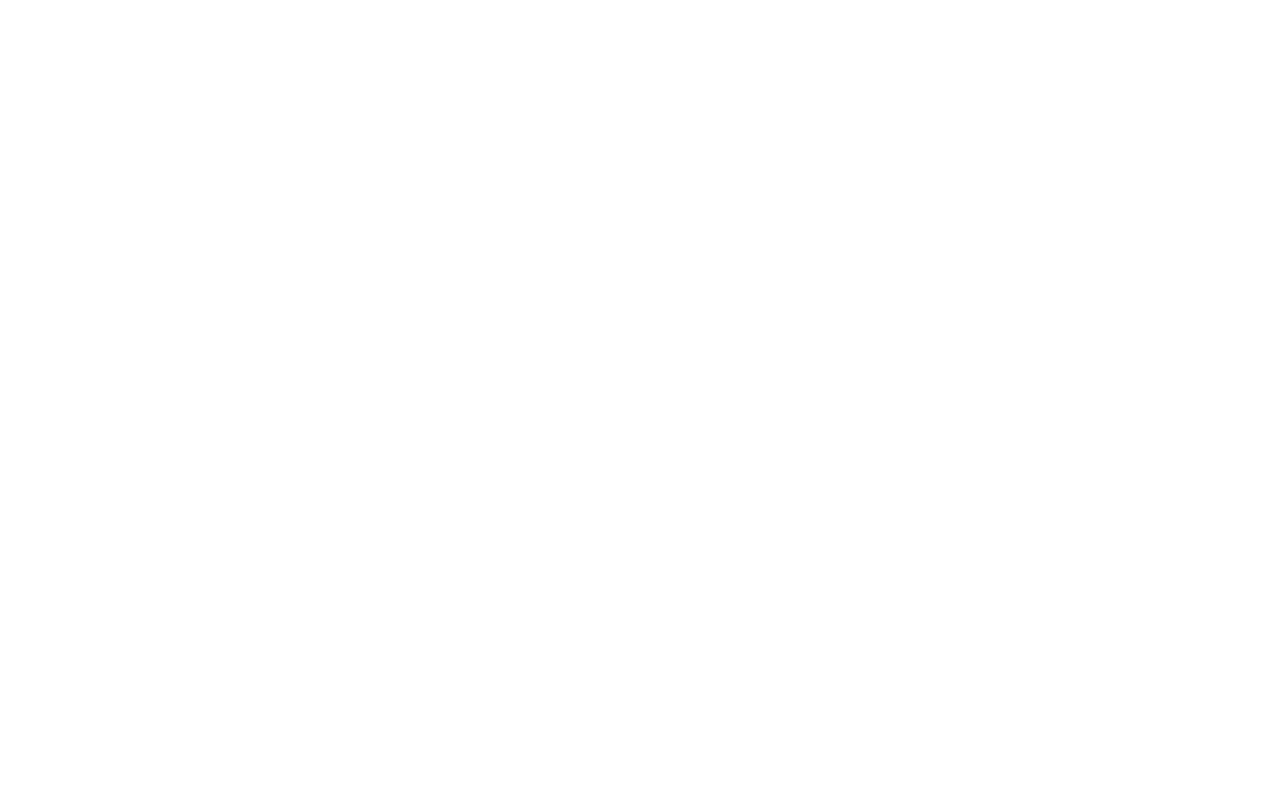
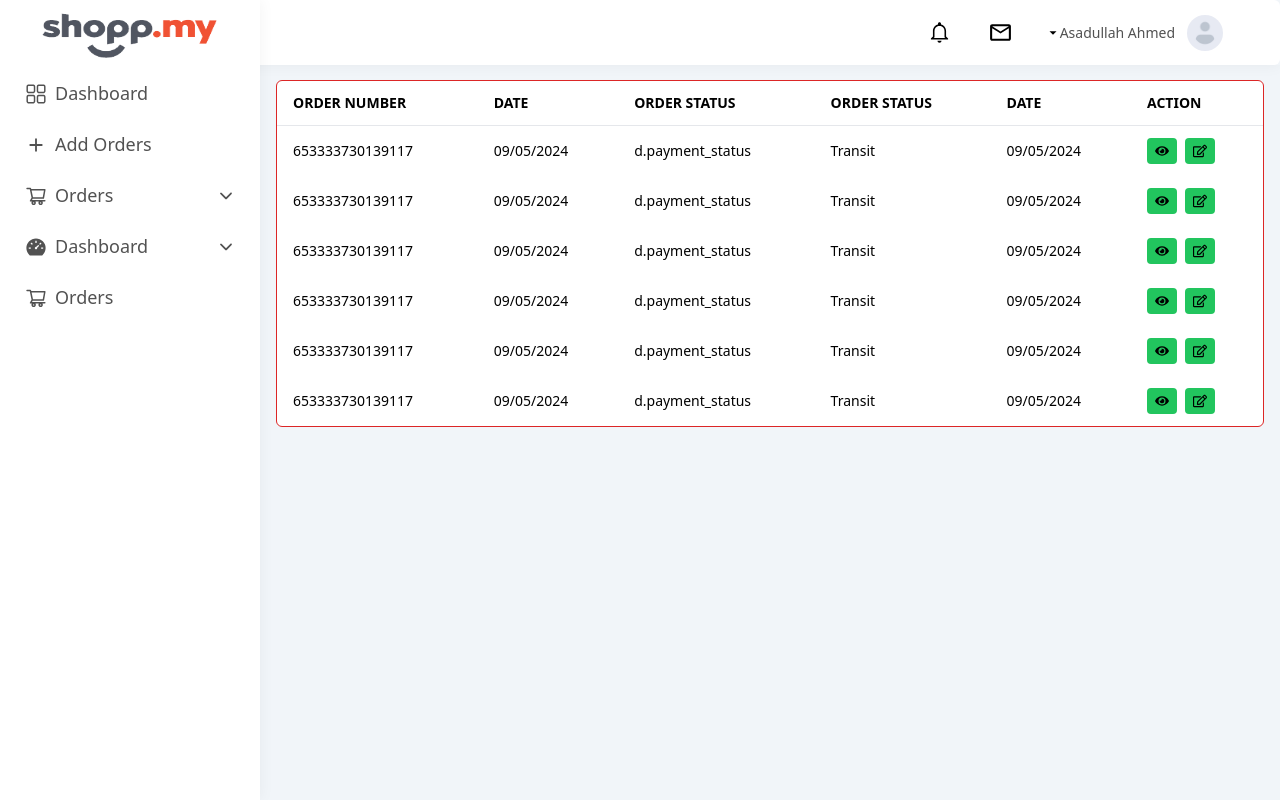
Before and after one commit to asadullah055/order-handler-dashboard, a React (Vite) app: page /all-orders in a window 1280 px wide. Before the commit this address had no page. Built offline with nearby package versions, Linux system fonts and the light colour scheme.

Commit message:
add order

```diff
--- a/package.json
+++ b/package.json
@@ -10,10 +10,14 @@
     "preview": "vite preview"
   },
   "dependencies": {
+    "@reduxjs/toolkit": "^2.2.7",
+    "axios": "^1.7.7",
     "react": "^18.3.1",
     "react-dom": "^18.3.1",
     "react-icons": "^5.3.0",
-    "react-router-dom": "^6.26.1"
+    "react-redux": "^9.1.2",
+    "react-router-dom": "^6.26.1",
+    "redux": "^5.0.1"
   },
   "devDependencies": {
     "@eslint/js": "^9.9.0",
--- /dev/null
+++ b/src/app/store.js
@@ -0,0 +1,11 @@
+import { configureStore } from "@reduxjs/toolkit";
+import orderSlice from "../features/order/orderSlice";
+
+const store = configureStore({
+    reducer:{
+        order: orderSlice
+    }
+})
+
+
+export default store
--- /dev/null
+++ b/src/features/order/orderApi.js
@@ -0,0 +1,7 @@
+import axiosInstance from "../../util/axios";
+
+export const addOrder = async (data) => {
+  const response = await axiosInstance.post("/add-order", data);
+
+  return response.data;
+};
--- /dev/null
+++ b/src/features/order/orderSlice.js
@@ -0,0 +1,47 @@
+import { createAsyncThunk, createSlice } from "@reduxjs/toolkit";
+import { addOrder } from "./orderApi";
+
+const initialState = {
+  isError: false,
+  orders: [],
+  isLoading: false,
+  error: "",
+};
+
+export const create_order = createAsyncThunk(
+  "order/create_order",
+  async (data, { fulfillWithValue, rejectWithValue }) => {
+    try {
+      const order = await addOrder(data);
+      console.log("data===", order);
+      return fulfillWithValue(order);
+    } catch (error) {
+      return rejectWithValue(error.response.data);
+    }
+  }
+);
+
+const orderSlice = createSlice({
+  name: "order",
+  initialState,
+  extraReducers: (builder) => {
+    builder
+      .addCase(create_order.pending, (state) => {
+        state.isError = false;
+        state.isLoading = true;
+      })
+      .addCase(create_order.fulfilled, (state, { payload }) => {
+        state.isError = false;
+        state.isLoading = false;
+        state.orders = payload.insertedOrders;
+      })
+      .addCase(create_order.rejected, (state, action) => {
+
+
+        state.isError = true;
+        state.isLoading = false;
+        state.error = action.payload?.message;
+      });
+  },
+});
+export default orderSlice.reducer;
--- a/src/layout/MainLayout.jsx
+++ b/src/layout/MainLayout.jsx
@@ -9,7 +9,7 @@ const MainLayout = () => {
     <>
       <Header showSidebar={showSidebar} setShowSidebar={setShowSidebar} />
       <Sidebar showSidebar={showSidebar} setShowSidebar={setShowSidebar} />
-      <div className="ml-0 lg:ml-[260px] h-screen pt-[80px] pl-4 transition-all bg-slate-100">
+      <div className="ml-0 lg:ml-[260px] h-screen pt-[80px] pl-4 pr-4 transition-all bg-slate-100">
         <Outlet />
       </div>
     </>
--- a/src/main.jsx
+++ b/src/main.jsx
@@ -1,14 +1,18 @@
 import { StrictMode, Suspense } from "react";
 import { createRoot } from "react-dom/client";
+import { Provider } from "react-redux";
+import { BrowserRouter } from "react-router-dom";
 import App from "./App.jsx";
+import store from "./app/store.js";
 import "./index.css";
-import { BrowserRouter } from "react-router-dom";
 createRoot(document.getElementById("root")).render(
   <StrictMode>
-    <BrowserRouter>
-      <Suspense fallback="Loading">
-        <App />
-      </Suspense>
-    </BrowserRouter>
+    <Provider store={store}>
+      <BrowserRouter>
+        <Suspense fallback="Loading">
+          <App />
+        </Suspense>
+      </BrowserRouter>
+    </Provider>
   </StrictMode>
 );
--- a/src/navigation/allNav.js
+++ b/src/navigation/allNav.js
@@ -6,7 +6,7 @@ export const allNav = [
     id: 1,
     title: "Dashboard",
     icon: RxDashboard,
-    path: "/home",
+    path: "/",
   },
   {
     id: 2,
@@ -14,21 +14,16 @@ export const allNav = [
     icon: MdAdd,
     path: "/order",
   },
-  {
-    id: 3,
-    title: "Dashboard",
-    icon: AiFillDashboard,
-    path: "/add",
-  },
+
   {
     id: 4,
-    title: "Orders1",
+    title: "Orders",
     icon: AiOutlineShoppingCart,
     children: [
       {
         id: "4-1",
-        title: "Sub Order 1",
-        path: "/nai/sub1",
+        title: "All Orders",
+        path: "/all-orders",
       },
       {
         id: "4-2",
--- a/src/pages/Order.jsx
+++ b/src/pages/Order.jsx
@@ -1,16 +1,55 @@
-import React, { useState } from "react";
+import React, { useEffect, useState } from "react";
+import { useDispatch, useSelector } from "react-redux";
 import LoadingBtn from "../components/LoadingBtn";
+import { create_order } from "../features/order/orderSlice";
 
 const Order = () => {
   const [loading, setLoading] = useState(false);
+  const dispatch = useDispatch();
+  const { orders } = useSelector((state) => state.order);
+  const [date, setDate] = useState("");
+
+  const [textareaValue, setTextareaValue] = useState("");
+
+  useEffect(() => {
+    const today = new Date();
+    const formattedDate = today.toISOString().split("T")[0];
+    setDate(formattedDate);
+  }, []);
+
+  const handleSubmit = async (e) => {
+    e.preventDefault();
+    if (!textareaValue.trim()) {
+      return;
+    }
+    const newOrders = textareaValue
+      .trim()
+      .split(/[\n, ,]+/)
+      .map((item) => ({
+        orderNumber: item.trim(),
+        date,
+      }));
+    dispatch(create_order(newOrders));
+    setTextareaValue("");
+  };
 
   return (
     <div className="flex justify-center mt-5">
-      <div className="flex flex-col gap-2">
+      <form onSubmit={handleSubmit} className="flex flex-col gap-2">
+        <input
+          className="rounded-md p-2 border border-teal-500 focus:border-teal-500 focus:outline-none"
+          type="date"
+          name="date"
+          id=""
+          value={date}
+          onChange={(e) => setDate(e.target.value)}
+        />
         <textarea
           cols={40}
           rows={15}
-          className="resize-y rounded-md border border-teal-500 focus:border-teal-500 focus:outline-none"
+          className="resize-y rounded-md border border-teal-500 focus:border-teal-500 focus:outline-none p-2"
+          value={textareaValue}
+          onChange={(e) => setTextareaValue(e.target.value)}
         ></textarea>
         <button
           disabled={loading}
@@ -18,7 +57,7 @@ const Order = () => {
         >
           {loading ? <LoadingBtn /> : "Submit"}
         </button>
-      </div>
+      </form>
     </div>
   );
 };
--- /dev/null
+++ b/src/pages/orders/AllOrders.jsx
@@ -0,0 +1,94 @@
+import React from "react";
+import { FaEye, FaRegEdit } from "react-icons/fa";
+import { Link } from "react-router-dom";
+
+const AllOrders = () => {
+  return (
+    <div className="rounded-md  bg-white border border-red-600 ">
+      <div className="relative overflow-x-auto">
+        <table className="w-full text-sm text-left text-black">
+          <thead className="text-sm  uppercase border-b">
+            <tr>
+              <th scope="col" className="py-3 px-4">
+                Order Number
+              </th>
+              <th scope="col" className="py-3 px-4">
+                Date
+              </th>
+              <th scope="col" className="py-3 px-4">
+                Order Status
+              </th>
+              <th scope="col" className="py-3 px-4">
+                Order Status
+              </th>
+              <th scope="col" className="py-3 px-4">
+                Date
+              </th>
+
+              <th scope="col" className="py-3 px-4">
+                Action
+              </th>
+            </tr>
+          </thead>
+          <tbody>
+            {[1, 2, 3, 4, 5, 6].map((d, i) => (
+              <tr key={i}>
+                <td
+                  scope="row"
+                  className="py-3 px-4 font-medium whitespace-nowrap"
+                >
+                  653333730139117
+                </td>
+                <td
+                  scope="row"
+                  className="py-3 px-4 font-medium whitespace-nowrap"
+                >
+                  09/05/2024
+                </td>
+                <td
+                  scope="row"
+                  className="py-3 px-4 font-medium whitespace-nowrap"
+                >
+                  <span>d.payment_status</span>
+                </td>
+                <td
+                  scope="row"
+                  className="py-3 px-4 font-medium whitespace-nowrap"
+                >
+                  <span>Transit</span>
+                </td>
+                <td
+                  scope="row"
+                  className="py-3 px-4 font-medium whitespace-nowrap"
+                >
+                  09/05/2024
+                </td>
+                <td
+                  scope="row"
+                  className="py-3 px-4 font-medium whitespace-nowrap"
+                >
+                  <div className="flex gap-2">
+                    <Link
+                      to={`/seller/dashboard/order/details/$`}
+                      className="p-[6px] w-[30px] bg-green-500 rounded hover:shadow-lg flex justify-center items-center"
+                    >
+                      <FaEye />
+                    </Link>
+                    <Link
+                      to={`/seller/dashboard/order/details/$`}
+                      className="p-[6px] w-[30px] bg-green-500 rounded hover:shadow-lg flex justify-center items-center"
+                    >
+                      <FaRegEdit />
+                    </Link>
+                  </div>
+                </td>
+              </tr>
+            ))}
+          </tbody>
+        </table>
+      </div>
+    </div>
+  );
+};
+
+export default AllOrders;
--- a/src/router/routes/routes.jsx
+++ b/src/router/routes/routes.jsx
@@ -1,15 +1,22 @@
+/* eslint-disable react-refresh/only-export-components */
+
 import { lazy } from "react";
-import Order from "../../pages/Order";
 
 const Dashboard = lazy(() => import("../../pages/Dashboard"));
+const Order = lazy(() => import("../../pages/Order"));
+const AllOrders = lazy(() => import("../../pages/orders/AllOrders"));
 
 export const allRoutes = [
   {
-    path: "/home",
+    path: "/",
     element: <Dashboard />,
   },
   {
     path: "/order",
     element: <Order />,
   },
+  {
+    path: "/all-orders",
+    element: <AllOrders />,
+  },
 ];
--- /dev/null
+++ b/src/util/axios.js
@@ -0,0 +1,8 @@
+import axios from "axios";
+
+const axiosInstance = axios.create({
+  baseURL: "http://localhost:4000/api",
+  withCredentials: true,
+});
+
+export default axiosInstance
```
Also changed, not shown: 1 other file (tests, documents, lock files or other folders).
